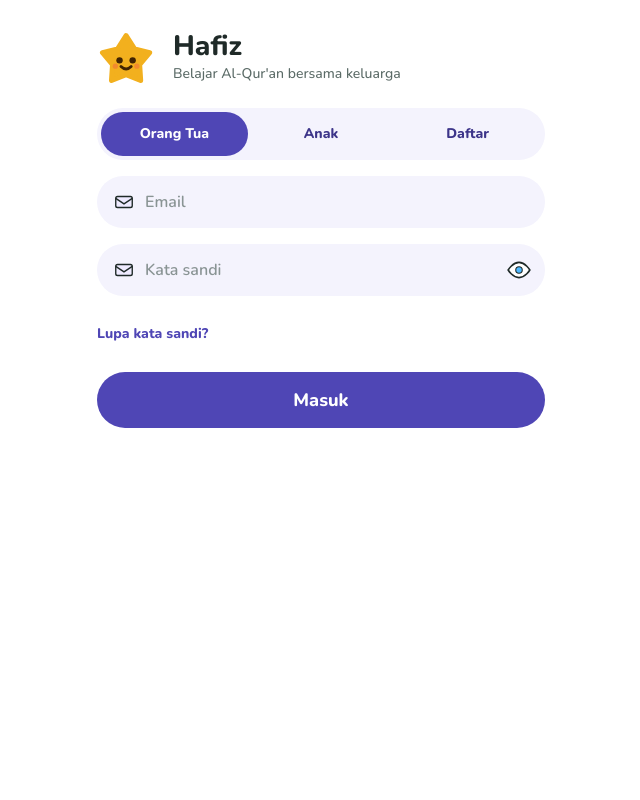
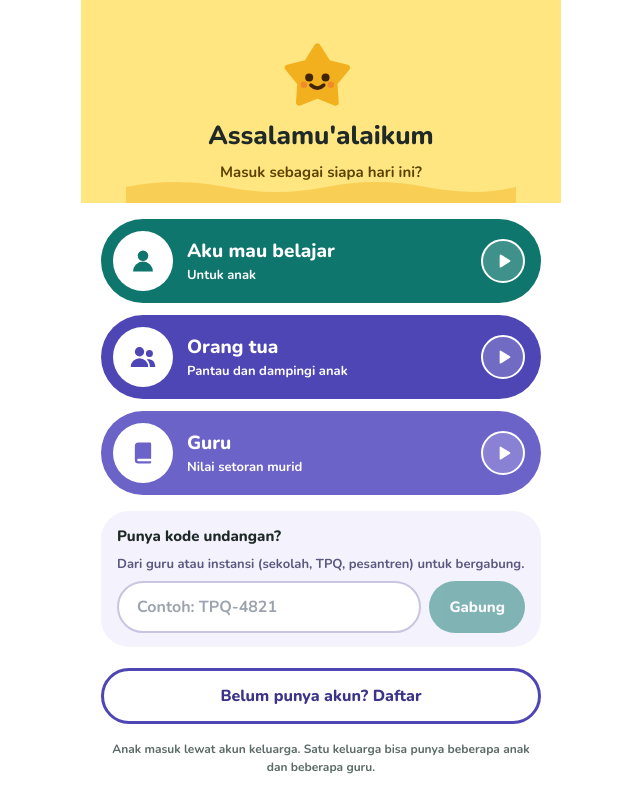
Before and after one commit to linchie081003/tahfiz-web, a React (Vite) app: page /login in a window 1280 px wide. Shown: the whole page, without its empty margins (319-959 px from the left). Built offline with nearby package versions, Linux system fonts and the light colour scheme; a web font is replaced by a local one.

Commit message:
Layar masuk: pilih peran (anak, orang tua, guru) sesuai design
Co-Authored-By: Claude Sonnet 5.5 <noreply@anthropic.com>
Claude-Session: https://claude.ai/code/session_016DvgwK96oQwrLtpN76rQTW

```diff
--- a/src/components/AppFooterMenu.tsx
+++ b/src/components/AppFooterMenu.tsx
@@ -27,7 +27,7 @@ export function AppFooterMenu() {
     staleTime: 60_000,
   });
   const isParent = session.data?.role === "parent";
-  if (["/login", "/gabung", "/onboarding", "/parent/gerbang"].includes(pathname) || /^\/tahsin\/\d/.test(pathname)) return null;
+  if (["/login", "/gabung", "/guru/masuk", "/guru/daftar", "/onboarding", "/parent/gerbang"].includes(pathname) || /^\/tahsin\/\d/.test(pathname)) return null;
 
   return (
     <nav
--- /dev/null
+++ b/src/pages/LoginChooser.tsx
@@ -0,0 +1,59 @@
+import { useState } from "react";
+import { useNavigate } from "react-router-dom";
+import { Mascot } from "../components/game/Mascot";
+
+const Arrow = () => (
+  <span className="flex h-11 w-11 shrink-0 items-center justify-center rounded-full border-2 border-white bg-white/20">
+    <svg fill="#fff" width="20" height="20" viewBox="0 0 24 24" aria-hidden="true"><path d="M8 5.2v13.6a1 1 0 0 0 1.5.85l10.8-6.8a1 1 0 0 0 0-1.7L9.5 4.35A1 1 0 0 0 8 5.2z" /></svg>
+  </span>
+);
+
+function RoleCard({ bg, color, title, sub, icon, onClick }: { bg: string; color: string; title: string; sub: string; icon: React.ReactNode; onClick: () => void }) {
+  return (
+    <button type="button" onClick={onClick} className="flex min-h-[84px] w-full items-center gap-3.5 rounded-pill py-3 pl-3 pr-4 text-left text-white" style={{ background: bg }}>
+      <span className="flex h-[60px] w-[60px] shrink-0 items-center justify-center rounded-full border-4 border-white/45 bg-white" style={{ color }}>{icon}</span>
+      <span className="flex-1">
+        <span className="block text-[19px] font-extrabold">{title}</span>
+        <span className="block text-[13px] font-bold">{sub}</span>
+      </span>
+      <Arrow />
+    </button>
+  );
+}
+
+/** Layar awal: pilih peran (anak, orang tua, guru), kode undangan, dan daftar. */
+export function LoginChooser({ onChild, onParent, onRegister }: { onChild: () => void; onParent: () => void; onRegister: () => void }) {
+  const nav = useNavigate();
+  const [kode, setKode] = useState("");
+  return (
+    <div className="app-shell flex min-h-dvh flex-col gap-4 bg-white px-5 pb-6">
+      <header className="relative -mx-5 flex flex-col items-center gap-2 overflow-hidden bg-[#FFE680] px-5 pb-5 pt-8 text-center">
+        <svg aria-hidden="true" width="390" height="40" viewBox="0 0 390 40" className="absolute bottom-0 left-0 w-full"><path d="M0 24 Q50 14 100 24 T200 24 T300 24 T390 24 V40 H0Z" fill="#F2B01E" opacity=".45" /></svg>
+        <Mascot mood="happy" size={80} className="relative" />
+        <h1 className="relative text-[26px] font-extrabold leading-tight text-outline">Assalamu'alaikum</h1>
+        <p className="relative text-[15px] font-bold text-[#5A4300]">Masuk sebagai siapa hari ini?</p>
+      </header>
+
+      <nav aria-label="Pilih peran" className="flex flex-col gap-3">
+        <RoleCard bg="#0F766E" color="#0F766E" title="Aku mau belajar" sub="Untuk anak" onClick={onChild}
+          icon={<svg fill="currentColor" width="28" height="28" viewBox="0 0 24 24" aria-hidden="true"><circle cx="12" cy="7.5" r="4.5" /><path d="M3.5 21a8.5 8.5 0 0 1 17 0z" /></svg>} />
+        <RoleCard bg="#4F46B5" color="#4F46B5" title="Orang tua" sub="Pantau dan dampingi anak" onClick={onParent}
+          icon={<svg fill="currentColor" width="28" height="28" viewBox="0 0 24 24" aria-hidden="true"><circle cx="9" cy="7.5" r="4" /><path d="M1.5 20.5a7.5 7.5 0 0 1 15 0z" /><circle cx="17.5" cy="9" r="3" /><path d="M15.2 13.9c4-.5 7.3 1.4 7.3 6.6h-4.6c0-2.7-.8-4.8-2.7-6.6z" /></svg>} />
+        <RoleCard bg="#6C63C9" color="#6C63C9" title="Guru" sub="Nilai setoran murid" onClick={() => nav("/guru/masuk")}
+          icon={<svg fill="currentColor" width="28" height="28" viewBox="0 0 24 24" aria-hidden="true"><path d="M5 6a3 3 0 0 1 3-3h10a1 1 0 0 1 1 1v13H8a1 1 0 0 0 0 2h11v1a1 1 0 0 1-1 1H8a3 3 0 0 1-3-3z" /></svg>} />
+      </nav>
+
+      <section className="flex flex-col gap-2 rounded-[28px] bg-brand-light px-4 py-3.5">
+        <label htmlFor="kode" className="text-[15px] font-extrabold">Punya kode undangan?</label>
+        <p className="text-[13px] font-bold leading-snug text-[#5B5880]">Dari guru atau instansi (sekolah, TPQ, pesantren) untuk bergabung.</p>
+        <div className="flex gap-2">
+          <input id="kode" value={kode} onChange={(e) => setKode(e.target.value)} placeholder="Contoh: TPQ-4821" className="h-[52px] min-w-0 flex-1 rounded-pill border-2 border-[#C9C5E0] bg-white px-[18px] text-base font-bold text-outline" />
+          <button type="button" disabled={!kode.trim()} onClick={() => nav(`/guru/daftar?kode=${encodeURIComponent(kode.trim())}`)} className="h-[52px] rounded-pill bg-teal px-5 text-[15px] font-extrabold text-white disabled:opacity-50">Gabung</button>
+        </div>
+      </section>
+
+      <button type="button" onClick={onRegister} className="mt-auto flex h-14 items-center justify-center rounded-pill border-[3px] border-brand bg-white text-base font-extrabold text-brand-dark">Belum punya akun? Daftar</button>
+      <p className="text-center text-xs font-bold leading-normal text-muted">Anak masuk lewat akun keluarga. Satu keluarga bisa punya beberapa anak dan beberapa guru.</p>
+    </div>
+  );
+}
--- a/src/pages/LoginPage.tsx
+++ b/src/pages/LoginPage.tsx
@@ -1,5 +1,6 @@
 import { useCallback, useEffect, useRef, useState } from "react";
-import { useNavigate } from "react-router-dom";
+import { useNavigate, useSearchParams } from "react-router-dom";
+import { LoginChooser } from "./LoginChooser";
 import { ChildFamilyCodeInput } from "../components/game/ChildFamilyCodeInput";
 import { GameButton } from "../components/game/GameButton";
 import { GameInput } from "../components/game/GameInput";
@@ -23,7 +24,10 @@ type PublicFamily = { family_name: string; children: PublicChild[] };
 export function LoginPage() {
   const nav = useNavigate();
   const toast = useGameToast();
-  const [tab, setTab] = useState<Tab>("parent");
+  const [sp] = useSearchParams();
+  const initial = sp.get("tab");
+  const [chosen, setChosen] = useState<boolean>(initial === "parent" || initial === "child" || initial === "register");
+  const [tab, setTab] = useState<Tab>(initial === "child" ? "child" : initial === "register" ? "register" : "parent");
   const [email, setEmail] = useState("");
   const [password, setPassword] = useState("");
   const [familyName, setFamilyName] = useState("");
@@ -158,6 +162,10 @@ export function LoginPage() {
 
   const savedFamilyName = localStorage.getItem(FAMILY_NAME_KEY);
   const lastChildId = localStorage.getItem(LAST_CHILD_KEY);
+
+  if (!chosen) {
+    return <LoginChooser onChild={() => { setTab("child"); setChosen(true); }} onParent={() => { setTab("parent"); setChosen(true); }} onRegister={() => { setTab("register"); setChosen(true); }} />;
+  }
 
   return (
     <div className="app-shell">
--- a/src/pages/guru/GuruMasukPage.tsx
+++ b/src/pages/guru/GuruMasukPage.tsx
@@ -9,7 +9,7 @@ const input = "mb-3 min-h-[56px] w-full rounded-pill border-[3px] border-line px
 export function GuruMasukPage({ mode }: { mode: "masuk" | "daftar" }) {
   const nav = useNavigate();
   const toast = useGameToast();
-  const [f, setF] = useState({ name: "", email: "", password: "", institution_code: "" });
+  const [f, setF] = useState({ name: "", email: "", password: "", institution_code: new URLSearchParams(window.location.search).get("kode") ?? "" });
   const [busy, setBusy] = useState(false);
   const set = (k: string) => (e: React.ChangeEvent<HTMLInputElement>) => setF({ ...f, [k]: e.target.value });
   const submit = async () => {
```
